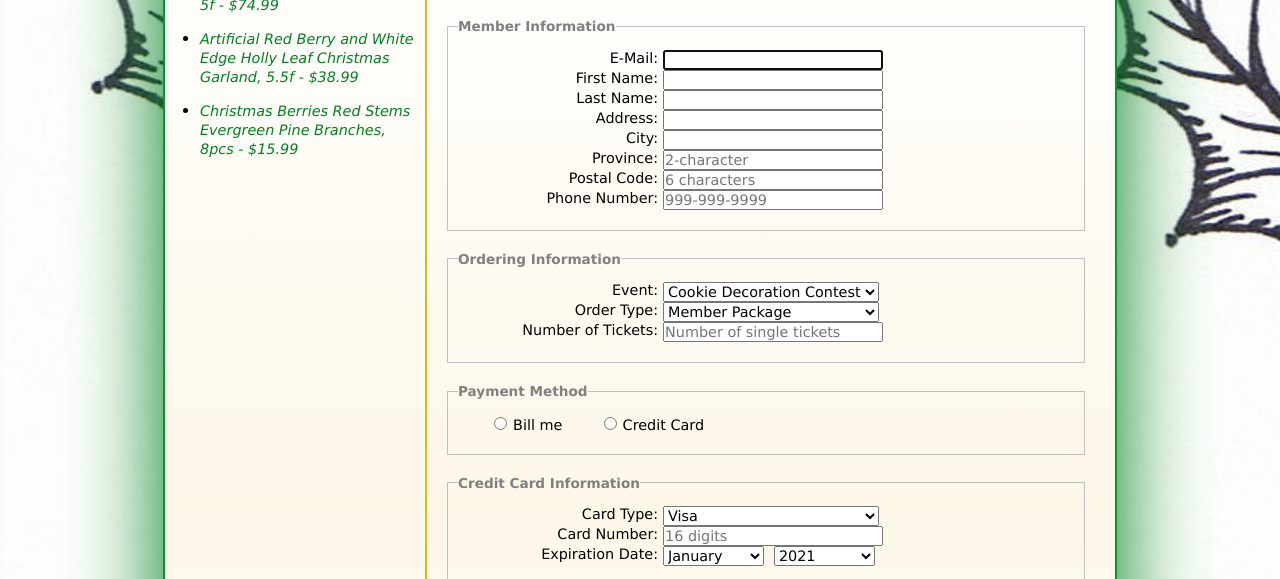
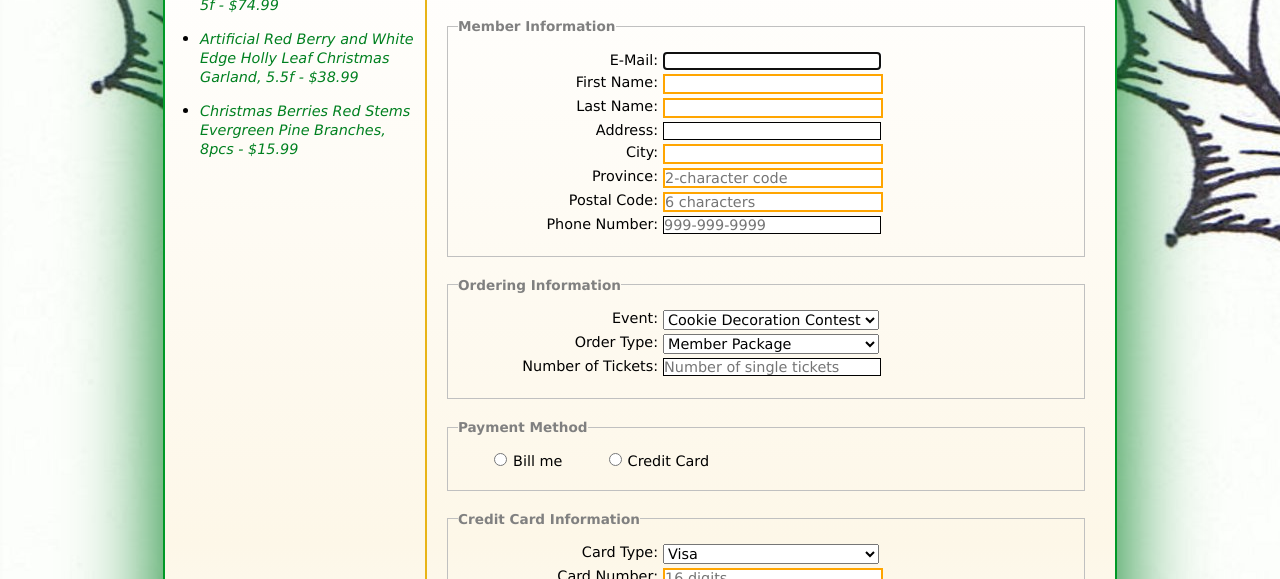
Before and after one commit to HunterBritton/WebFoundations-Assignment3-HunterBritton, a plain HTML site: page tickets_order_form.html in a window 1280 px wide. Shown: the part 373-952 px from the top of the page. Drawn offline with Linux system fonts and the light colour scheme.

Commit message:
Touched up css and some html formatting

```diff
--- a/styles/main.css
+++ b/styles/main.css
@@ -204,12 +204,15 @@ label {
 	float: left;
 	text-align: right;
 	width: 200px ;
+	margin:2px 0px;
+	margin-right: 5px;
 }
 
 input, select{
 	width: 15em;
 	text-align: Left;
-	margin-left: 5px;
+	margin-left: 8px;
+	margin:2px 0px;
 }
 
 input[type="radio"]{ /*Styles all radio buttons*/
@@ -223,8 +226,12 @@ input[type="radio"]{ /*Styles all radio buttons*/
 	text-align: left;
 }
 
-#expMonth, #expYear{
+#expMonth {
 	width:7em;
+}
+
+#expYear{
+	width: 5em;
 }
 
 #submitOrder{
@@ -232,6 +239,14 @@ input[type="radio"]{ /*Styles all radio buttons*/
 }
 
 #submitOrder input{
-	width:9em;
+	width:10em;
 	text-align: center;
 }
+
+input:valid{
+	border: 1px solid black;
+}
+
+:required{
+	border: 2px solid orange;
+}
--- a/tickets_order_form.html
+++ b/tickets_order_form.html
@@ -39,28 +39,28 @@
 				<h1>Order Event Tickets</h1>
 				<!-- The form starts here... -->
 				<form name="order_form" method="post" action="place_order.html">
-					<fieldset id="MembInfo">
+					<fieldset id="membInfo">
 						<legend>Member Information</legend>
 						<label for="email">E-Mail:</label>
 						<input type="email" name="email" id="email" autofocus><br>
 
 						<label for="first_name">First Name:</label>
-						<input type="text" name="first_name" id="first_name"><br>
+						<input type="text" name="first_name" id="first_name" required><br>
 
 						<label for="last_name">Last Name:</label>
-						<input type="text" name="last_name" id="last_name"><br>
+						<input type="text" name="last_name" id="last_name" required><br>
 
 						<label for="address">Address:</label>
 						<input type="text" name="address" id="address"><br>
 
 						<label for="city">City:</label>
-						<input type="text" name="city" id="city"><br>
+						<input type="text" name="city" id="city" required><br>
 
 						<label for="province">Province:</label>
-						<input type="text" name="province" id="province" title="Must be a 2 character prov code" pattern="[A-Za-z]{2}"placeholder=2-character code"><br>
+						<input type="text" name="province" id="province" title="Must be a 2 character prov code" pattern="[A-Za-z]{2}" placeholder="2-character code" required><br>
 
 						<label for="postal_code">Postal Code:</label>
-						<input type="text" name="postal_code" id="postal_code" title="Must be 6 digits" pattern="[A-Za-z0-9]{6}" placeholder="6 characters"><br>
+						<input type="text" name="postal_code" id="postal_code" title="Must be 6 digits" pattern="[A-Za-z0-9]{6}" placeholder="6 characters" required><br>
 
 						<label for="phone">Phone Number:</label>
 						<input type="tel" name="phone" id="phone" title="Must be in pattern xxx-xxx-xxxx as all numbers" pattern="\d{3}[\-]\d{3}[\-]\d{4}" placeholder="999-999-9999"><br>
@@ -107,7 +107,7 @@
 						</select><br>
 
 						<label for="cardNum">Card Number:</label>
-						<input type="text" name="cardNum" id="cardNum" title="Must be 16 digits no '-'" pattern="\d{16}" placeholder="16 digits"><br>
+						<input type="text" name="cardNum" id="cardNum" title="Must be 16 digits no '-'" pattern="\d{16}" placeholder="16 digits" required><br>
 
 						<label for="ExpirationDate">Expiration Date:</label>
 						<select name="expMonth" id="expMonth">
@@ -135,9 +135,6 @@
 						</select> <br>
 					</fieldset>
 
-
-
-
 					<br><br><br>
 					<fieldset id="submitOrder">
 						<Legend>Submit Your Order</Legend>
```
Also changed, not shown: place_order.html (+1 -1 lines).
